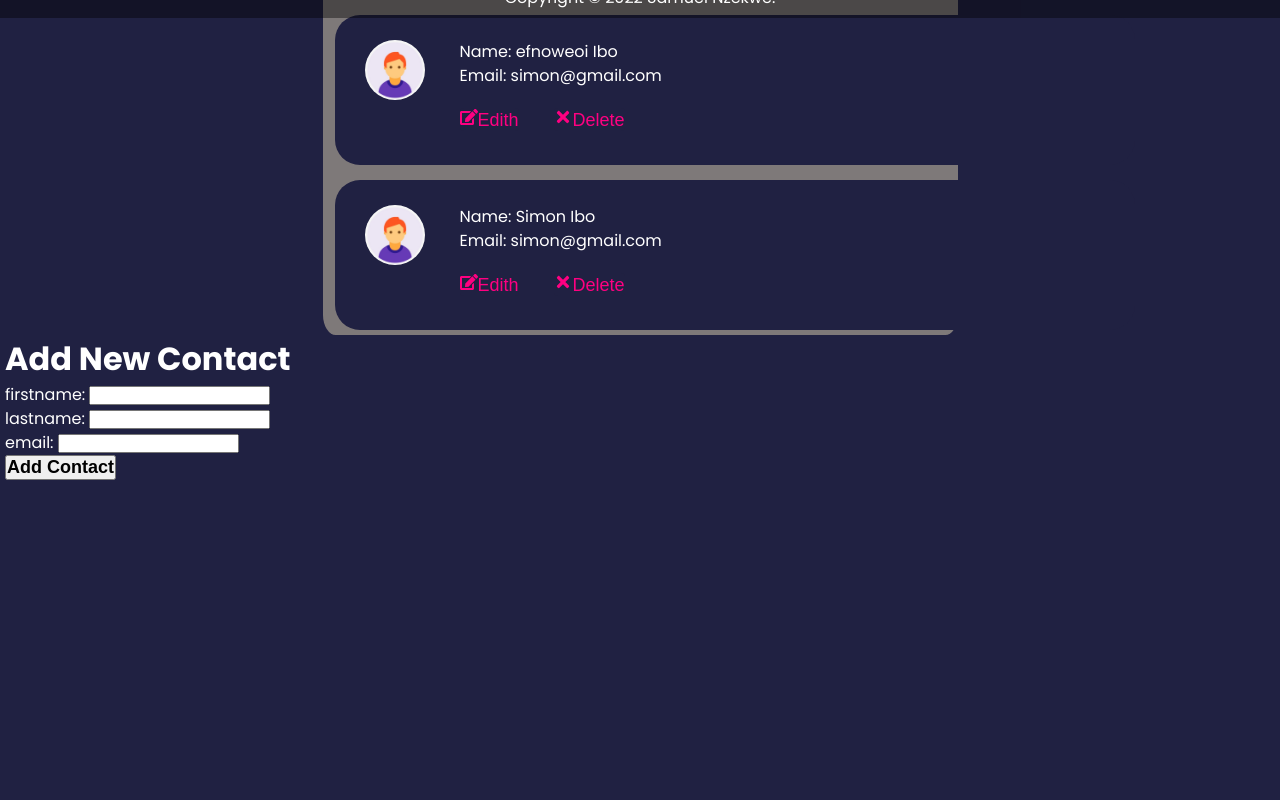
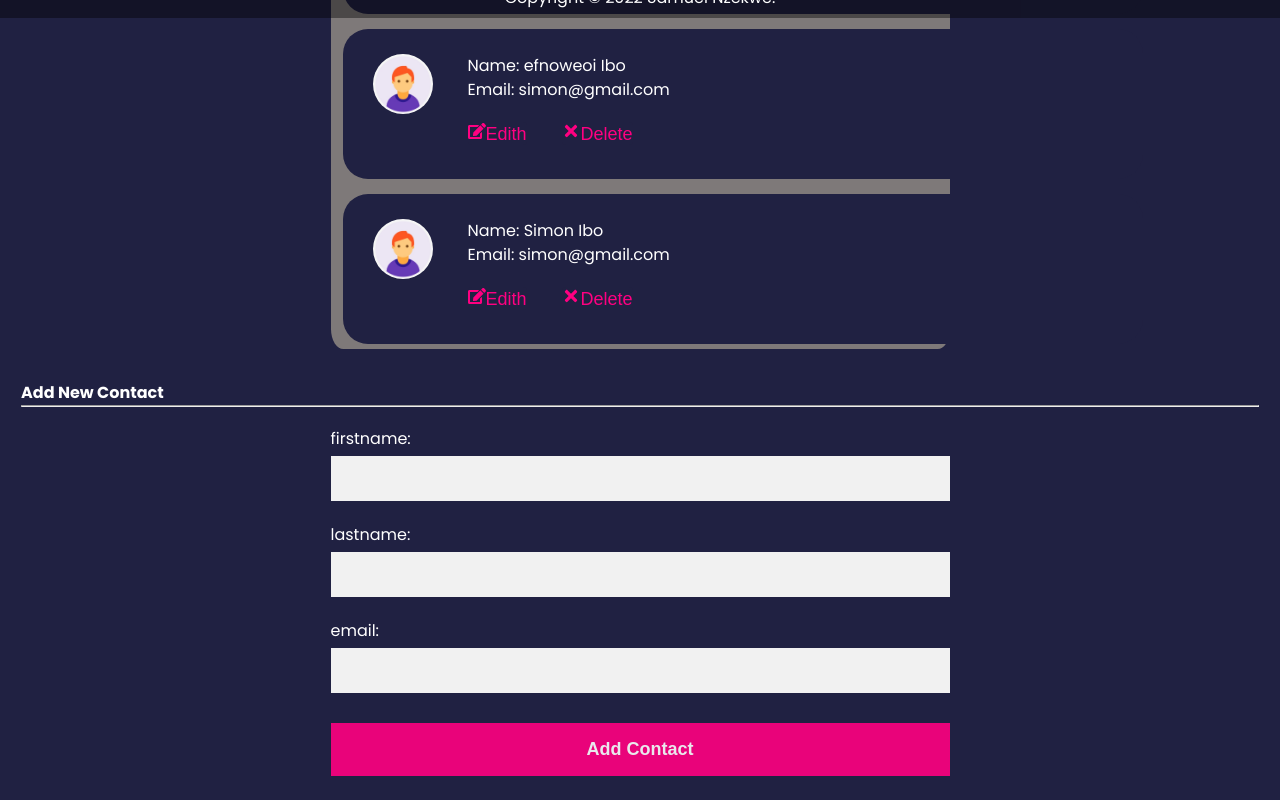
Before and after one commit to codetipster/digital-product-school, a React (Create React App) app: page / in a window 1280 px wide. Shown: the part 782-1582 px from the top of the page. Before the commit the page ends 1262 px from the top, so only its background shows below. Built offline with nearby package versions, Linux system fonts and the light colour scheme.

Commit message:
form component complete with submit functionality

```diff
--- a/src/App.js
+++ b/src/App.js
@@ -49,7 +49,7 @@ const Navbar = () => {
     <div className="nav-container">
 
       <div className="logo">
-        <h1>iKontact</h1>
+        <h3>iKontact</h3>
       </div>
 
       <div className="links">
@@ -98,9 +98,13 @@ const ContactList = ({contacts, handleDelete}) => {
     return <p className='stats'>You do not have any contacts yet, Go and make friends!</p>
   } else {
   return (
+    <div className='form'>
+     <h4>My Contact</h4>
+
+      <hr/>
     <div className="contact-list">
-      <h3>My Contacts</h3>
         {contacts.map(contact => <ContactCard key={contact.id} contact={contact} handleDelete={handleDelete}/> )}
+    </div>
     </div>
   )
 }}
@@ -142,20 +146,23 @@ const handleEmailChange = (e) => {
 }
 
   return (
-    <div>
-      <h1>Add New Contact</h1>
+    <div className='form'>
+      <h4>Add New Contact</h4>
+
+      <hr/>
       <form onSubmit={addContact}>
         <div>
-          firstname: <input value={newFirstname} onChange={handleFirstnameChange}/>
+
+          firstname: <input type='text' value={newFirstname} onChange={handleFirstnameChange}/>
         </div>
         <div>
-          lastname: <input value={newLastname} onChange={handleLastnameChange}/>
+          lastname: <input type='text' value={newLastname} onChange={handleLastnameChange}/>
         </div>
         <div>
-          email: <input value={newEmail} onChange={handleEmailChange}/>
+          email: <input type='email' value={newEmail} onChange={handleEmailChange}/>
         </div>
         <div>
-          <button type="submit" >Add Contact</button>
+          <button className='registerbtn' type="submit" >Add Contact</button>
         </div>
       </form>
     </div>
--- a/src/index.css
+++ b/src/index.css
@@ -93,6 +93,46 @@ button {
 
   }
 
+  .form {
+    padding: 16px;
+    background-color: #202142;
+  }
+
+  input[type=text], input[type=email] {
+    width: 100%;
+    padding: 15px;
+    margin: 5px 0 22px 0;
+    display: inline-block;
+    border: none;
+    background: #f1f1f1;
+  }
+
+  input[type=text]:focus, input[type=email]:focus {
+    background-color: #ddd;
+    outline: none;
+  }
+
+  .registerbtn {
+    background-color: #ff0081;
+    color: white;
+    padding: 16px 20px;
+    margin: 8px 0;
+    border: none;
+    cursor: pointer;
+    width: 100%;
+    opacity: 0.9;
+  }
+
+  form {
+      margin-top: 20px;
+      width: 50%;
+      margin-left: 25%;
+  }
+
+  .registerbtn:hover {
+    opacity: 1;
+  }
+
   .btn-container {
       display: flex;
       justify-content: space-between;
```
